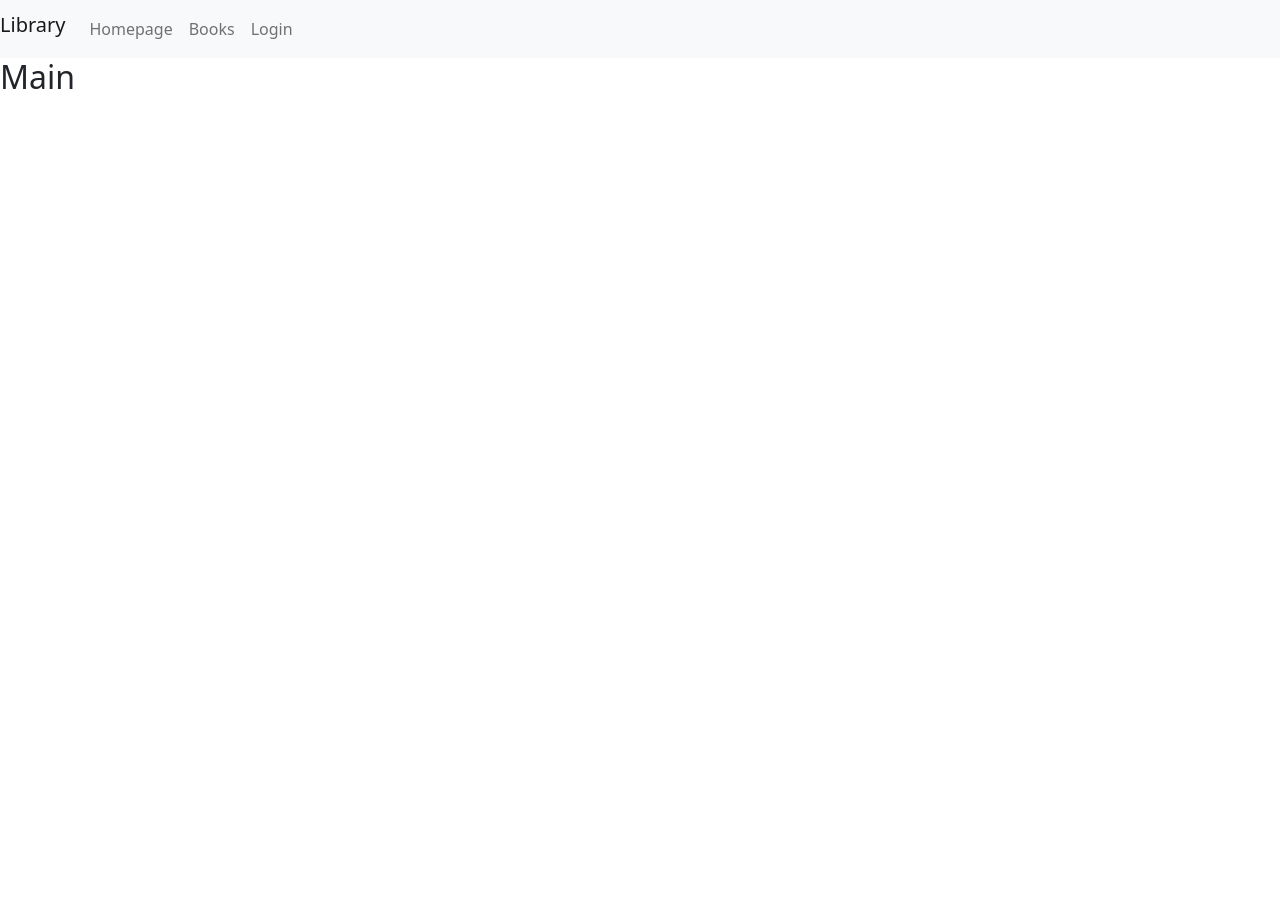
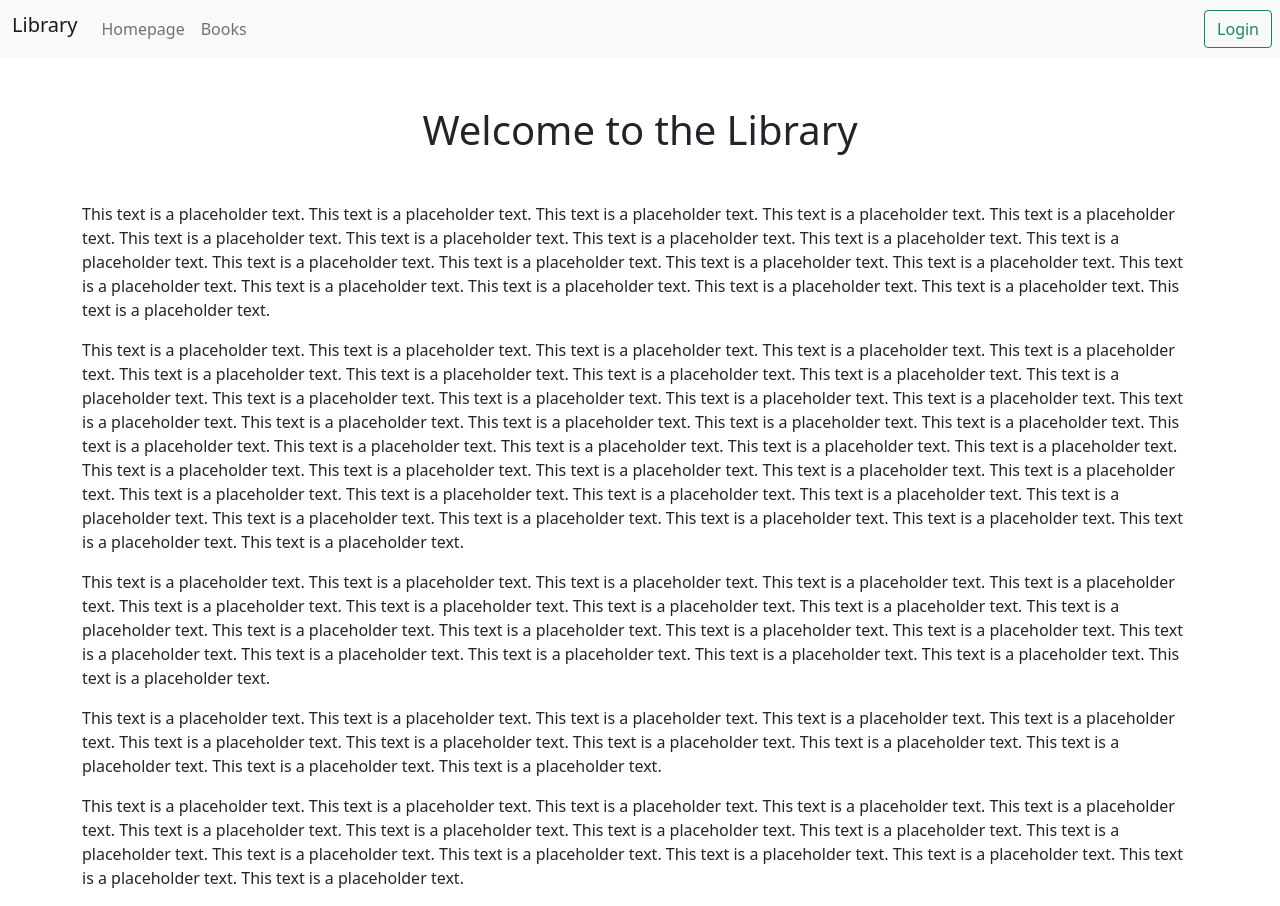
Before and after one commit to Koivunlehti/react-harjoitusprojekti-kirjasto, a React (Create React App) app in the folder frontend/: page / in a window 1280 px wide. Before the commit the page ends 800 px from the top, so only its background shows below. Built offline with nearby package versions, Linux system fonts and the light colour scheme; no server answers; the HTML template or start-up script is replaced by a standard one.

Commit message:
Frontend, alkusivun ja navigaatiopalkin tyylit
Frontend
- Lisätty alkusivulle sisältöä.
- Muokattu alkusivun ja navigaatiopalkin tyylejä.

```diff
--- a/frontend/src/App.js
+++ b/frontend/src/App.js
@@ -3,6 +3,7 @@ import BookPage from "./components/BookPage";
 import Login from "./components/Login";
 import LoanedBooks from "./components/LoanedBooks";
 import AdminPage from "./components/AdminPage";
+import MainPage from "./components/MainPage";
 import {Route, Routes, Navigate} from "react-router-dom";
 
 import {useState, useEffect} from "react";
@@ -21,7 +22,7 @@ function App() {
     <div className="App">
       <NavigationBar isLoggedIn={loggedIn} login={setLoggedIn}/>
       <Routes>
-          <Route path="/" element={<h2>Main</h2>} />
+          <Route path="/" element={<MainPage />} />
           <Route path="/books" element={<BookPage isLoggedIn={loggedIn} />} />
           <Route path="/login" element={<Login isLoggedIn={loggedIn} login={setLoggedIn} />} />
           <Route path="/loaned" element={<LoanedBooks isLoggedIn={loggedIn}/>} />
--- /dev/null
+++ b/frontend/src/components/MainPage.js
@@ -0,0 +1,47 @@
+const MainPage = ()  => {
+    return (
+        <div className="container">
+            <h1 className="text-center mt-5 mb-5">Welcome to the Library</h1>
+
+            <p>
+                This text is a placeholder text. This text is a placeholder text. This text is a placeholder text. This text is a placeholder text.
+                This text is a placeholder text. This text is a placeholder text. This text is a placeholder text. This text is a placeholder text.
+                This text is a placeholder text. This text is a placeholder text. This text is a placeholder text. This text is a placeholder text.
+                This text is a placeholder text. This text is a placeholder text. This text is a placeholder text. This text is a placeholder text.
+                This text is a placeholder text. This text is a placeholder text. This text is a placeholder text. This text is a placeholder text.
+            </p>
+            <p>
+                This text is a placeholder text. This text is a placeholder text. This text is a placeholder text. This text is a placeholder text.
+                This text is a placeholder text. This text is a placeholder text. This text is a placeholder text. This text is a placeholder text.
+                This text is a placeholder text. This text is a placeholder text. This text is a placeholder text. This text is a placeholder text.
+                This text is a placeholder text. This text is a placeholder text. This text is a placeholder text. This text is a placeholder text.
+                This text is a placeholder text. This text is a placeholder text. This text is a placeholder text. This text is a placeholder text.
+                This text is a placeholder text. This text is a placeholder text. This text is a placeholder text. This text is a placeholder text.
+                This text is a placeholder text. This text is a placeholder text. This text is a placeholder text. This text is a placeholder text.
+                This text is a placeholder text. This text is a placeholder text. This text is a placeholder text. This text is a placeholder text.
+                This text is a placeholder text. This text is a placeholder text. This text is a placeholder text. This text is a placeholder text.
+                This text is a placeholder text. This text is a placeholder text. This text is a placeholder text. This text is a placeholder text.
+            </p>
+            <p>
+                This text is a placeholder text. This text is a placeholder text. This text is a placeholder text. This text is a placeholder text.
+                This text is a placeholder text. This text is a placeholder text. This text is a placeholder text. This text is a placeholder text.
+                This text is a placeholder text. This text is a placeholder text. This text is a placeholder text. This text is a placeholder text.
+                This text is a placeholder text. This text is a placeholder text. This text is a placeholder text. This text is a placeholder text.
+                This text is a placeholder text. This text is a placeholder text. This text is a placeholder text. This text is a placeholder text.
+            </p>
+            <p>
+                This text is a placeholder text. This text is a placeholder text. This text is a placeholder text. This text is a placeholder text.
+                This text is a placeholder text. This text is a placeholder text. This text is a placeholder text. This text is a placeholder text.
+                This text is a placeholder text. This text is a placeholder text. This text is a placeholder text. This text is a placeholder text.
+            </p>
+            <p>
+                This text is a placeholder text. This text is a placeholder text. This text is a placeholder text. This text is a placeholder text.
+                This text is a placeholder text. This text is a placeholder text. This text is a placeholder text. This text is a placeholder text.
+                This text is a placeholder text. This text is a placeholder text. This text is a placeholder text. This text is a placeholder text.
+                This text is a placeholder text. This text is a placeholder text. This text is a placeholder text. This text is a placeholder text.
+            </p>
+        </div>
+    )
+}
+
+export default MainPage
--- a/frontend/src/components/NavigationBar.js
+++ b/frontend/src/components/NavigationBar.js
@@ -1,7 +1,8 @@
-import {Link} from "react-router-dom"
+import {Link, useNavigate} from "react-router-dom"
 import loginService from "../services/logins"
 
 const NavigationBar = (props) => {
+    const navigate = useNavigate();
 
     const logout = () => {
         loginService.logout(props.isLoggedIn.token)
@@ -15,45 +16,35 @@ const NavigationBar = (props) => {
 
     }
 
-    if (props.isLoggedIn.user) {
-        return (
-            <nav className="navbar navbar-expand-sm navbar-light bg-light">
+    const login = () => {
+        navigate("/login")
+    }
+
+    return (
+        <nav className="navbar navbar-expand-sm navbar-light bg-light">
+            <div className="container-fluid d-flex justify-content-start">
                 <h3 className="navbar-brand">Library</h3>
-                <ul className="navbar-nav me-auto mb-2 mb-sm-0">
+                <ul className="navbar-nav">
                     <li className="nav-item">
                         <Link className="nav-link" to="/">Homepage</Link>
                     </li>
                     <li className="nav-item">
                         <Link className="nav-link" to="/books">Books</Link>
                     </li>
-                    <li className="nav-item">
-                        <Link className="nav-link" to="/loaned">Loaned Books</Link>
-                    </li>
-                    {props.isLoggedIn.admin ? <li> <Link className="nav-link" to="/admin">Admin stuff</Link> </li> : <></>}
-                    <li className="nav-item">
-                        <button onClick={logout}>Logout</button>
-                    </li>
+                        {props.isLoggedIn.user ? <li className="nav-item"><Link className="nav-link" to="/loaned">Loaned Books</Link></li> : <></> }
+                        {props.isLoggedIn.admin ? <li className="nav-item"><Link className="nav-link" to="/admin">Admin stuff</Link></li> : <></>}
                 </ul>
-            </nav>
-        )
-    } else {
-        return (
-            <nav className="navbar navbar-expand-sm navbar-light bg-light">
-                <h3 className="navbar-brand">Library</h3>
-                <ul className="navbar-nav me-auto mb-2 mb-sm-0">
-                    <li className="nav-item">
-                        <Link className="nav-link" to="/">Homepage</Link>
-                    </li>
-                    <li className="nav-item">
-                        <Link className="nav-link" to="/books">Books</Link>
-                    </li>
-                    <li className="nav-item">
-                        <Link className="nav-link" to="/login">Login</Link>
-                    </li>
-                </ul>
-            </nav>
-        )
-    }
+            </div>
+            <div className="container-fluid d-flex justify-content-center">
+                {props.isLoggedIn.user ? <span className="navbar-text"><strong>Hello {props.isLoggedIn.user}!</strong></span>: <></>}
+            </div>
+            <div className="">
+                {props.isLoggedIn.user ?
+                    <button className="btn btn-outline-danger me-2" type="button" onClick={logout}>Logout</button> :
+                    <button className="btn btn-outline-success me-2" type="button" onClick={login}>Login</button>}
+            </div>
+        </nav>
+    )
 }
 
 export default NavigationBar
```
